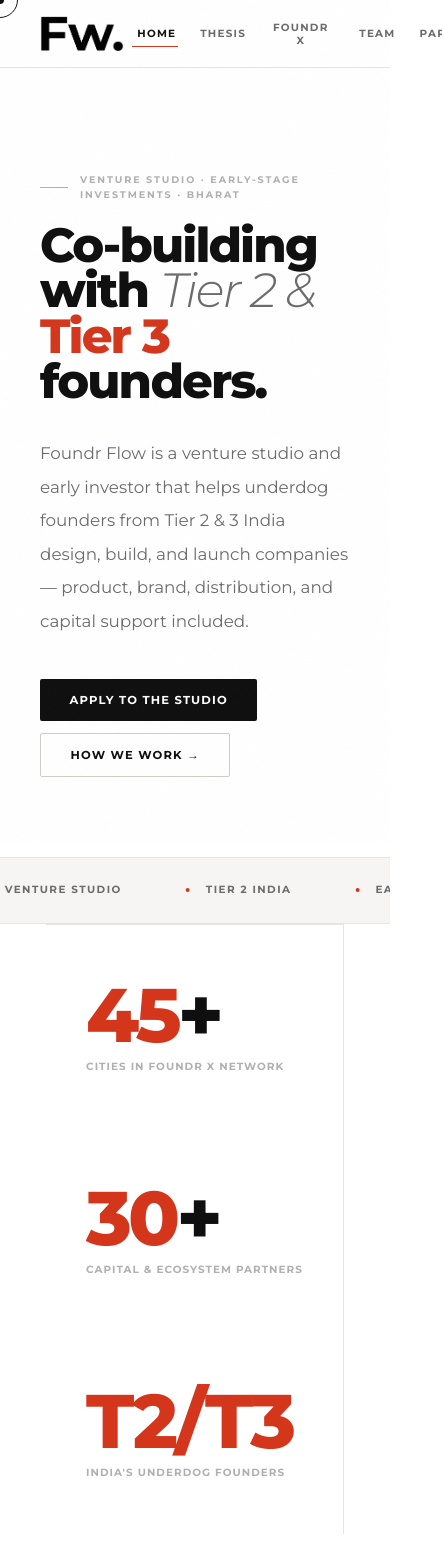
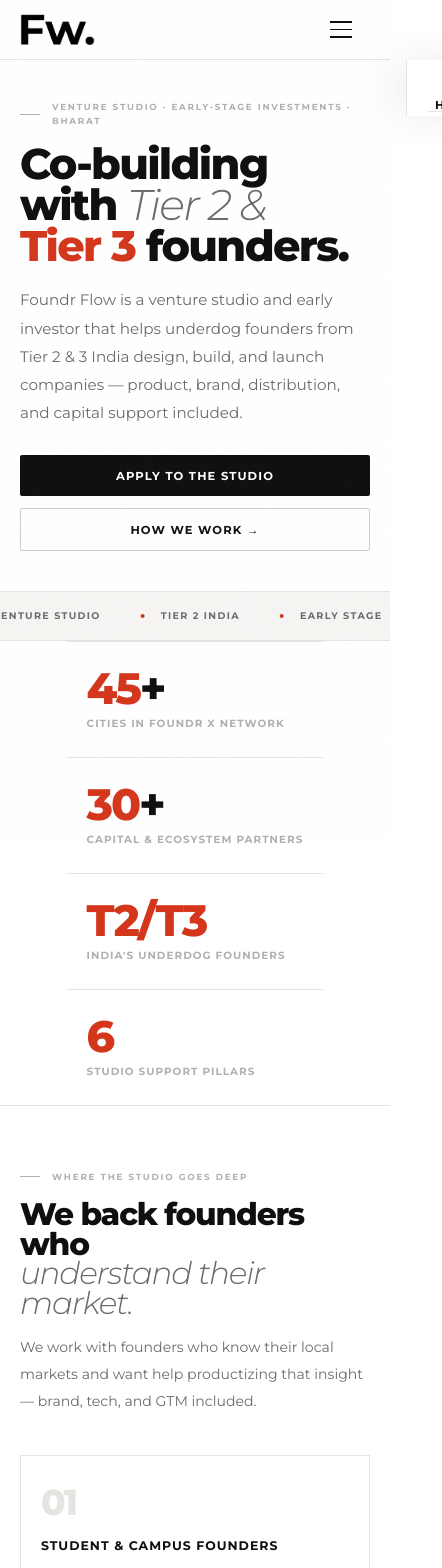
Before and after one commit to heytathagat/foundr-flow-2026, a React (Vite) app: page / in a window 390 px wide. Shown: the top 1568 px of the page, 442 px wide, since content can reach past the window. Built offline with nearby package versions, Linux system fonts and the light colour scheme.

Commit message:
Mobile-optimize all pages with responsive layout and hamburger navigation

```diff
--- a/src/components/Cursor.jsx
+++ b/src/components/Cursor.jsx
@@ -1,18 +1,33 @@
-import { useEffect, useRef } from 'react'
+import { useEffect, useRef, useState } from 'react'
 
 export default function Cursor() {
   const dot = useRef(null)
   const ring = useRef(null)
+  const [enabled, setEnabled] = useState(false)
 
   useEffect(() => {
-    let mx = 0, my = 0, rx = 0, ry = 0
+    const mq = window.matchMedia('(hover: hover) and (pointer: fine)')
+    const update = () => setEnabled(mq.matches)
+    update()
+    mq.addEventListener('change', update)
+    return () => mq.removeEventListener('change', update)
+  }, [])
+
+  useEffect(() => {
+    if (!enabled) return undefined
+
+    let mx = 0
+    let my = 0
+    let rx = 0
+    let ry = 0
     let raf
 
     const move = (e) => {
-      mx = e.clientX; my = e.clientY
+      mx = e.clientX
+      my = e.clientY
       if (dot.current) {
-        dot.current.style.left = mx + 'px'
-        dot.current.style.top = my + 'px'
+        dot.current.style.left = `${mx}px`
+        dot.current.style.top = `${my}px`
       }
     }
 
@@ -20,8 +35,8 @@
       rx += (mx - rx) * 0.14
       ry += (my - ry) * 0.14
       if (ring.current) {
-        ring.current.style.left = rx + 'px'
-        ring.current.style.top = ry + 'px'
+        ring.current.style.left = `${rx}px`
+        ring.current.style.top = `${ry}px`
       }
       raf = requestAnimationFrame(lerp)
     }
@@ -35,8 +50,10 @@
       ring.current?.classList.remove('expand')
     }
 
+    const interactive = 'button, a, .insight-item, .team-card, .focus-card, .thesis-item, .legal-card, .city-pill'
+
     document.addEventListener('mousemove', move)
-    document.querySelectorAll('button, a, .insight-item, .team-card, .focus-card, .thesis-item').forEach(el => {
+    document.querySelectorAll(interactive).forEach((el) => {
       el.addEventListener('mouseenter', expand)
       el.addEventListener('mouseleave', shrink)
     })
@@ -44,9 +61,15 @@
     raf = requestAnimationFrame(lerp)
     return () => {
       document.removeEventListener('mousemove', move)
+      document.querySelectorAll(interactive).forEach((el) => {
+        el.removeEventListener('mouseenter', expand)
+        el.removeEventListener('mouseleave', shrink)
+      })
       cancelAnimationFrame(raf)
     }
-  }, [])
+  }, [enabled])
+
+  if (!enabled) return null
 
   return (
     <>
--- a/src/components/Nav.jsx
+++ b/src/components/Nav.jsx
@@ -1,4 +1,4 @@
-import { useEffect } from 'react'
+import { useEffect, useState } from 'react'
 import Logo from './Logo'
 
 const pages = [
@@ -11,6 +11,8 @@
 ]
 
 export default function Nav({ current, onNav }) {
+  const [menuOpen, setMenuOpen] = useState(false)
+
   useEffect(() => {
     const handler = () => {
       document.querySelector('.nav')?.classList.toggle('scrolled', window.scrollY > 20)
@@ -19,18 +21,53 @@
     return () => window.removeEventListener('scroll', handler)
   }, [])
 
+  useEffect(() => {
+    setMenuOpen(false)
+  }, [current])
+
+  useEffect(() => {
+    document.body.classList.toggle('nav-open', menuOpen)
+    return () => document.body.classList.remove('nav-open')
+  }, [menuOpen])
+
+  useEffect(() => {
+    const onResize = () => {
+      if (window.innerWidth > 900) setMenuOpen(false)
+    }
+    window.addEventListener('resize', onResize)
+    return () => window.removeEventListener('resize', onResize)
+  }, [])
+
   const activePage = current === 'article' ? 'insights' : current
+
+  const go = (id) => {
+    onNav(id)
+    setMenuOpen(false)
+  }
 
   return (
     <nav className="nav">
-      <Logo height={36} onClick={() => onNav('home')} />
-      <div className="nav-links">
+      <Logo height={32} className="nav-logo-mobile" onClick={() => go('home')} />
+
+      <button
+        type="button"
+        className={`nav-toggle${menuOpen ? ' open' : ''}`}
+        aria-label={menuOpen ? 'Close menu' : 'Open menu'}
+        aria-expanded={menuOpen}
+        onClick={() => setMenuOpen((o) => !o)}
+      >
+        <span />
+        <span />
+        <span />
+      </button>
+
+      <div className={`nav-links${menuOpen ? ' open' : ''}`}>
         {pages.map((p) => (
           <button
             key={p.id}
             type="button"
             className={`nav-btn${activePage === p.id ? ' active' : ''}`}
-            onClick={() => onNav(p.id)}
+            onClick={() => go(p.id)}
           >
             {p.label}
           </button>
@@ -38,11 +75,20 @@
         <button
           type="button"
           className={`nav-btn nav-cta${activePage === 'contact' ? ' active' : ''}`}
-          onClick={() => onNav('contact')}
+          onClick={() => go('contact')}
         >
           Contact Us
         </button>
       </div>
+
+      {menuOpen && (
+        <button
+          type="button"
+          className="nav-backdrop"
+          aria-label="Close menu"
+          onClick={() => setMenuOpen(false)}
+        />
+      )}
     </nav>
   )
 }
--- a/src/index.css
+++ b/src/index.css
@@ -667,6 +667,8 @@
   letter-spacing: -0.02em; margin-bottom: 0.6rem;
 }
 .inline-cta p { font-size: 0.82rem; color: var(--ink3); max-width: 440px; margin-bottom: 1.5rem; line-height: 1.8; }
+.inline-cta--center { text-align: center; }
+.inline-cta--center p { margin-left: auto; margin-right: auto; }
 
 /* ─── LOADING SCREEN ─────────────────────────────────────── */
 .loader {
@@ -704,3 +706,260 @@
 @keyframes loaderBar {
   from { width: 0; } to { width: 100%; }
 }
+
+/* ─── PAGE UTILS ─────────────────────────────────────────── */
+.page-top { padding-top: 8rem; }
+
+/* ─── MOBILE & TABLET ────────────────────────────────────── */
+@media (max-width: 900px) {
+  body.nav-open { overflow: hidden; }
+
+  .container { padding: 0 1.25rem; }
+
+  /* Nav */
+  .nav {
+    height: 60px;
+    padding: 0 1.25rem;
+  }
+  .nav-toggle {
+    display: flex;
+    flex-direction: column;
+    justify-content: center;
+    gap: 6px;
+    width: 40px;
+    height: 40px;
+    background: none;
+    border: none;
+    padding: 0;
+    z-index: 520;
+    position: relative;
+  }
+  .nav-toggle span {
+    display: block;
+    width: 22px;
+    height: 1.5px;
+    background: var(--ink);
+    transition: transform 0.25s ease, opacity 0.25s ease;
+  }
+  .nav-toggle.open span:nth-child(1) { transform: translateY(7.5px) rotate(45deg); }
+  .nav-toggle.open span:nth-child(2) { opacity: 0; }
+  .nav-toggle.open span:nth-child(3) { transform: translateY(-7.5px) rotate(-45deg); }
+  .nav-backdrop {
+    position: fixed;
+    inset: 60px 0 0;
+    background: rgba(15, 15, 15, 0.35);
+    border: none;
+    z-index: 505;
+    cursor: pointer;
+  }
+  .nav-links {
+    position: fixed;
+    top: 60px;
+    right: 0;
+    bottom: 0;
+    width: min(320px, 88vw);
+    flex-direction: column;
+    align-items: stretch;
+    gap: 0;
+    padding: 1.5rem 1.25rem 2rem;
+    background: rgba(255, 255, 255, 0.98);
+    backdrop-filter: blur(20px);
+    border-left: 1px solid var(--border);
+    box-shadow: -8px 0 40px rgba(0, 0, 0, 0.08);
+    transform: translateX(105%);
+    transition: transform 0.35s cubic-bezier(0.16, 1, 0.3, 1);
+    z-index: 510;
+    overflow-y: auto;
+  }
+  .nav-links.open { transform: translateX(0); }
+  .nav-links .nav-btn {
+    width: 100%;
+    text-align: left;
+    padding: 0.85rem 0.5rem;
+    font-size: 0.72rem;
+    border-bottom: 1px solid var(--border);
+  }
+  .nav-links .nav-btn::after { display: none; }
+  .nav-links .nav-cta {
+    margin: 1rem 0 0 !important;
+    text-align: center !important;
+    padding: 0.85rem 1rem !important;
+    border: none !important;
+  }
+  .logo-img { max-width: 110px; }
+
+  /* Typography & sections */
+  .page-top { padding-top: 5.5rem; }
+  .section { padding: 4rem 0; }
+  .section-home { padding: 4rem 0; }
+  .section-head { margin-bottom: 2rem; }
+  .section-head-lg { margin-bottom: 2.5rem; }
+  .hdline { font-size: clamp(2rem, 9vw, 3rem); margin-bottom: 1rem; }
+  .hdline-hero { font-size: clamp(2.35rem, 11vw, 3.5rem); margin-bottom: 1.25rem; }
+  .hdline-section { font-size: clamp(1.85rem, 8vw, 2.75rem); }
+  .body-text { max-width: 100%; margin-bottom: 1.75rem; font-size: 0.88rem; }
+  .body-text-hero { font-size: 0.95rem; line-height: 1.85; max-width: 100%; }
+  .eyebrow { font-size: 0.55rem; margin-bottom: 1rem; }
+  .eyebrow::before { width: 20px; }
+
+  /* Hero */
+  .hero { padding-top: 60px; min-height: auto; }
+  .hero-large { min-height: auto; }
+  .hero-inner,
+  .hero-large .hero-inner { padding: 2.5rem 1.25rem 0; }
+  .hero-marquee-wrap { margin-top: 2.5rem !important; }
+  .hero-marquee-large { margin-top: 2.5rem !important; padding: 1rem 0 !important; }
+  .marquee-item { padding: 0 1.25rem; font-size: 0.6rem; }
+  .btn-actions { flex-direction: column; width: 100%; }
+  .btn-actions .btn { width: 100%; justify-content: center; white-space: normal; text-align: center; }
+  .btn-lg { padding: 0.85rem 1.25rem; }
+
+  /* Stats */
+  .stats-grid,
+  .stats-grid-large { grid-template-columns: 1fr 1fr; }
+  .stat-cell,
+  .stats-grid-large .stat-cell-lg {
+    padding: 1.5rem 1.25rem;
+    border-right: none;
+    border-bottom: 1px solid var(--border);
+  }
+  .stat-cell:nth-child(odd) { border-right: 1px solid var(--border); }
+  .stat-cell:nth-last-child(-n+2) { border-bottom: none; }
+  .stats-grid-large .stat-cell:nth-child(4) {
+    grid-column: 1 / -1;
+    border-right: none;
+    border-bottom: none;
+  }
+  .stat-num,
+  .stat-num-lg { font-size: 2.75rem !important; }
+
+  /* Grids */
+  .focus-grid,
+  .focus-grid-lg { grid-template-columns: 1fr; }
+  .focus-card,
+  .focus-card:nth-child(2n),
+  .focus-grid-lg .focus-card-lg {
+    border-right: none;
+    border-bottom: 1px solid var(--border);
+    padding: 1.75rem 1.25rem;
+  }
+  .focus-card:last-child { border-bottom: none; }
+  .thesis-grid { grid-template-columns: 1fr; }
+  .thesis-item,
+  .thesis-item:nth-child(2n) {
+    border-right: none;
+    border-bottom: 1px solid var(--border);
+    padding: 2rem 1.25rem;
+  }
+  .thesis-item:last-child { border-bottom: none; }
+  .t-num { font-size: 3rem; }
+  .team-grid { grid-template-columns: 1fr; gap: 1rem; }
+  .team-card { padding: 1.75rem; }
+  .partners-grid { grid-template-columns: 1fr 1fr; }
+  .partner-cell,
+  .partner-cell:nth-child(3n) {
+    border-right: none;
+    border-bottom: 1px solid var(--border);
+    padding: 1.25rem 0.75rem;
+  }
+  .partner-cell:nth-child(odd) { border-right: 1px solid var(--border); }
+  .process-grid { grid-template-columns: 1fr; }
+  .process-card { padding: 1.75rem 1.25rem; }
+
+  /* Foundr X */
+  .fx-hero-box {
+    padding: 2rem 1.25rem;
+    margin-bottom: 2.5rem;
+  }
+  .fx-hero-box::after { font-size: 10rem; right: -1rem; top: -1rem; }
+  .cities-grid,
+  .cities-grid-compact { grid-template-columns: repeat(2, 1fr); gap: 0.4rem; }
+
+  /* Insights */
+  .insight-item {
+    grid-template-columns: 1fr;
+    gap: 0.75rem;
+    padding: 1.5rem 0;
+  }
+  .insight-item:hover { padding-left: 0; }
+  .ins-title { font-size: 1.05rem; }
+  .ins-arrow { display: none; }
+
+  /* Article */
+  .article-page { padding-top: 60px; }
+  .article-header { padding: 3rem 0 2rem; }
+  .article-title { font-size: clamp(1.65rem, 7vw, 2.25rem); }
+  .article-content-wrap { padding: 2.5rem 0 4rem; }
+  .article-p { font-size: 0.88rem; line-height: 1.85; }
+
+  /* Legal */
+  .legal-hero {
+    margin-top: 60px;
+    padding: 4.5rem 0 2.5rem;
+  }
+  .legal-meta-pills { gap: 0.4rem; }
+  .legal-section { padding: 2.5rem 0 3.5rem; }
+  .legal-grid { grid-template-columns: 1fr; margin-bottom: 2rem; }
+  .legal-card { padding: 1.5rem 1.25rem; border-right: none; }
+  .inline-cta { padding: 1.75rem 1.25rem; }
+  .inline-cta .btn-actions { flex-direction: column; }
+
+  /* Contact */
+  .contact-grid {
+    grid-template-columns: 1fr;
+    gap: 2.5rem;
+    margin-top: 1.5rem;
+  }
+
+  /* CTA strip */
+  .cta-strip,
+  .cta-strip-lg { padding: 4rem 1.25rem; }
+  .cta-strip::before { font-size: 4.5rem; }
+
+  /* Footer */
+  .footer {
+    padding: 2.5rem 1.25rem;
+    flex-direction: column;
+    gap: 2rem;
+  }
+  .footer-cols {
+    flex-direction: column;
+    gap: 1.75rem;
+    width: 100%;
+  }
+  .footer-bottom {
+    padding: 1rem 1.25rem;
+    flex-direction: column;
+    align-items: flex-start;
+    gap: 0.35rem;
+  }
+}
+
+@media (max-width: 900px) {
+  body { cursor: auto; }
+  * { cursor: auto !important; }
+}
+
+@media (max-width: 480px) {
+  .stats-grid,
+  .stats-grid-large { grid-template-columns: 1fr; }
+  .stat-cell,
+  .stat-cell:nth-child(odd) {
+    border-right: none;
+    border-bottom: 1px solid var(--border);
+  }
+  .stat-cell:last-child { border-bottom: none; }
+  .stats-grid-large .stat-cell:nth-child(4) { grid-column: auto; }
+  .partners-grid { grid-template-columns: 1fr; }
+  .partner-cell,
+  .partner-cell:nth-child(odd) { border-right: none; }
+  .cities-grid,
+  .cities-grid-compact { grid-template-columns: 1fr 1fr; }
+  .fc-num-lg { font-size: 2.25rem !important; }
+}
+
+/* Desktop: hide mobile nav controls */
+@media (min-width: 901px) {
+  .nav-toggle,
+  .nav-backdrop { display: none; }
+}
--- a/src/pages/Article.jsx
+++ b/src/pages/Article.jsx
@@ -31,7 +31,7 @@
   if (!article) {
     return (
       <>
-        <section className="section" style={{ paddingTop: '8rem' }}>
+        <section className="section page-top">
           <div className="container">
             <h1 className="hdline">Article not found</h1>
             <button className="btn btn-outline" type="button" onClick={() => onNav('insights')}>
--- a/src/pages/Contact.jsx
+++ b/src/pages/Contact.jsx
@@ -8,7 +8,7 @@
 
   return (
     <>
-      <section className="section" style={{ paddingTop: '8rem' }}>
+      <section className="section page-top">
         <div className="container">
           <div className="section-head">
             <div className="eyebrow reveal">Let's Talk</div>
--- a/src/pages/FoundrX.jsx
+++ b/src/pages/FoundrX.jsx
@@ -13,7 +13,7 @@
 
   return (
     <>
-      <section className="section" style={{ paddingTop: '8rem' }}>
+      <section className="section page-top">
         <div className="container">
           <div className="eyebrow reveal">Coming Soon — 2026 India Tour</div>
 
--- a/src/pages/Insights.jsx
+++ b/src/pages/Insights.jsx
@@ -54,7 +54,7 @@
 
   return (
     <>
-      <section className="section" style={{ paddingTop: '8rem' }}>
+      <section className="section page-top">
         <div className="container">
           <div className="section-head">
             <div className="eyebrow reveal">Insights</div>
--- a/src/pages/Partners.jsx
+++ b/src/pages/Partners.jsx
@@ -18,7 +18,7 @@
 
   return (
     <>
-      <section className="section" style={{ paddingTop: '8rem' }}>
+      <section className="section page-top">
         <div className="container">
           <div className="section-head">
             <div className="eyebrow reveal">Partners</div>
@@ -49,9 +49,9 @@
             ))}
           </div>
 
-          <div className="inline-cta reveal" style={{ marginTop: '3.5rem', textAlign: 'center' }}>
+          <div className="inline-cta inline-cta--center reveal" style={{ marginTop: '3.5rem' }}>
             <h3>Want to partner with us?</h3>
-            <p style={{ maxWidth: '420px', margin: '0 auto 1.5rem' }}>
+            <p>
               Whether you're an investor, college, or ecosystem enabler — there's a place in the Foundr Flow network.
             </p>
             <button className="btn btn-dark" onClick={() => onNav('contact')}>Partner Application</button>
--- a/src/pages/Team.jsx
+++ b/src/pages/Team.jsx
@@ -21,7 +21,7 @@
 
   return (
     <>
-      <section className="section" style={{ paddingTop: '8rem' }}>
+      <section className="section page-top">
         <div className="container">
           <div className="section-head">
             <div className="eyebrow reveal">The Team</div>
--- a/src/pages/Thesis.jsx
+++ b/src/pages/Thesis.jsx
@@ -15,7 +15,7 @@
 
   return (
     <>
-      <section className="section" style={{ paddingTop: '8rem' }}>
+      <section className="section page-top">
         <div className="container">
           <div className="section-head">
             <div className="eyebrow reveal">Our Thesis</div>
```
